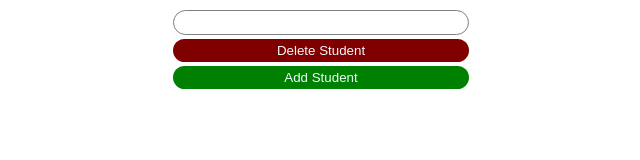
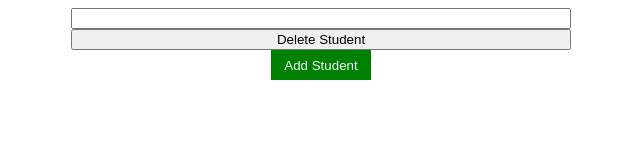
Before and after one commit to saleh-buamud/Js-training, a plain HTML site: page index.html in a window 1280 px wide. Shown: the whole page, without its empty margins (319-959 px from the left). Drawn offline with Linux system fonts and the light colour scheme.

Commit message:
Update file css

```diff
--- a/css/master.css
+++ b/css/master.css
@@ -1,28 +1,23 @@
 form {
     display: grid;
-    width: 300px;
+    width: 500px;
     margin-left: auto;
     margin-right: auto;
 }
 
-form input {
-    padding: 4px;
-    margin: 2px;
-    border: 1px solid gray;
-    border-radius: 20px;
+form .input {
+    padding: 6px;
+    margin: 10px;
 }
 
-form .add {
+.add {
     background-color: green;
     color: aliceblue;
     border: none;
-    cursor: pointer;
-}
-
-form .delete {
-    background-color: rgb(128, 0, 0);
-    color: aliceblue;
-    border: none;
+    width: 100px;
+    height: 30px;
+    margin-left: auto;
+    margin-right: auto;
     cursor: pointer;
 }
 
```
